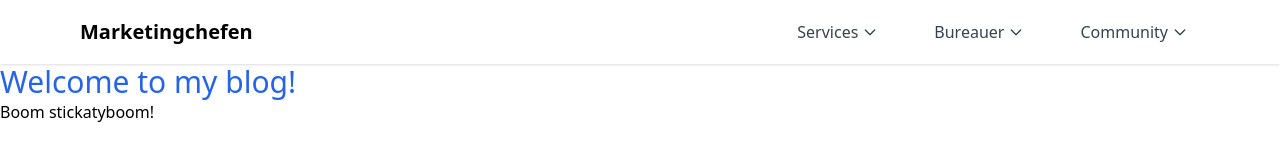
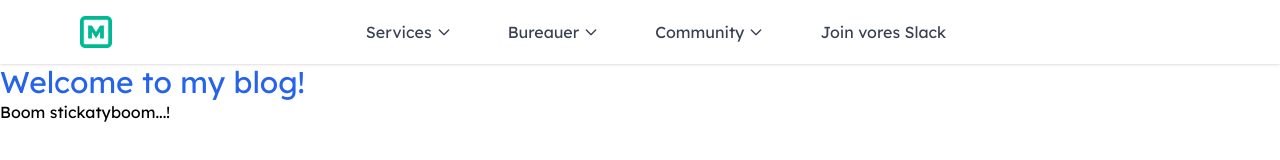
Before and after one commit to marketingchefen-dk/marketingchefen-dk.github.io, an Eleventy site: page src/index.njk in a window 1280 px wide. Built offline with nearby package versions, Linux system fonts and the light colour scheme; Eleventy itself is replaced by a stand-in of ours; files that its build step writes are made by us from their sources.

Commit message:
Lidt lækkert til menuen

```diff
--- a/src/_data/navigation.json
+++ b/src/_data/navigation.json
@@ -15,6 +15,10 @@
                 {
                     "title": "Fractional CMO",
                     "url": "/services/fractional-cmo/"
+                },
+                {
+                    "title": "Bestyrelse",
+                    "url": "/services/bestyrelse/"
                 },
                 {
                     "title": "Rekruttering",
@@ -57,14 +61,22 @@
                     "url": "/blog/"
                 },
                 {
+                    "title": "Kalender",
+                    "url": "/kalender/"
+                },
+                {
                     "title": "Værktøjer",
                     "url": "/vaerktoejer/"
                 },
                 {
-                    "title": "Join vores Slack",
-                    "url": "/slack/"
+                    "title": "Award",
+                    "url": "/award/"
                 }
             ]
+        },
+        {
+            "title": "Join vores Slack",
+            "url": "/slack/"
         }
     ]
 }
--- a/src/_includes/base.njk
+++ b/src/_includes/base.njk
@@ -1,5 +1,5 @@
 <!DOCTYPE html>
-<html lang="en">
+<html lang="en" class="font-lexend">
     <head>
         <meta charset="UTF-8">
         <meta name="viewport" content="width=device-width, initial-scale=1.0">
@@ -8,6 +8,7 @@
         <link rel="icon" type="image/png" sizes="16x16" href="/favicon-16x16.png">
         <link rel="apple-touch-icon" sizes="180x180" href="/apple-touch-icon.png">
         <link rel="stylesheet" href="/css/styles.css">
+        <link href="https://fonts.googleapis.com/css2?family=Lexend:wght@100..900&display=swap" rel="stylesheet">
         <title>{{ title }}</title>
         <script defer src="https://unpkg.com/alpinejs@3.x.x/dist/cdn.min.js"></script>
     </head>
--- a/src/_includes/nav.njk
+++ b/src/_includes/nav.njk
@@ -3,12 +3,14 @@
     <div class="flex justify-between items-center h-16">
       <!-- Logo/Site Name -->
       <div class="flex-shrink-0">
-        <a href="/" class="text-xl font-bold">Marketingchefen</a>
+        <a href="/">
+          <img src="/images/marketingchefen-logo.png" alt="Marketingchefen" class="h-8 w-auto object-contain" />
+        </a>
       </div>
 
       <!-- Desktop Menu -->
-      <div class="hidden md:block">
-        <ul class="flex space-x-8">
+      <div class="hidden md:block w-full">
+        <ul class="flex space-x-8 justify-center">
           {%- for item in navigation.main -%}
             <li class="relative"
                 @mouseenter="dropdownOpen['{{ loop.index }}'] = true"
--- a/src/index.njk
+++ b/src/index.njk
@@ -3,4 +3,4 @@ layout: base.njk
 title: Marketingchefen - Rådgivning, rekruttering og community
 ---
 <h1 class="text-blue-600 text-3xl">Welcome to my blog!</h1>
-<p>Boom stickatyboom!</p>
+<p>Boom stickatyboom...!</p>
--- a/tailwind.config.js
+++ b/tailwind.config.js
@@ -4,7 +4,11 @@ module.exports = {
       './src/**/*.{html,njk,md}'
     ],
     theme: {
-      extend: {},
+      extend: {
+        fontFamily: {
+          'lexend': ['Lexend', 'sans-serif'],
+        },
+      },
     },
     plugins: [],
   }
```
Also changed, not shown: .eleventy.js, src/images/marketingchefen-logo.png (added).
